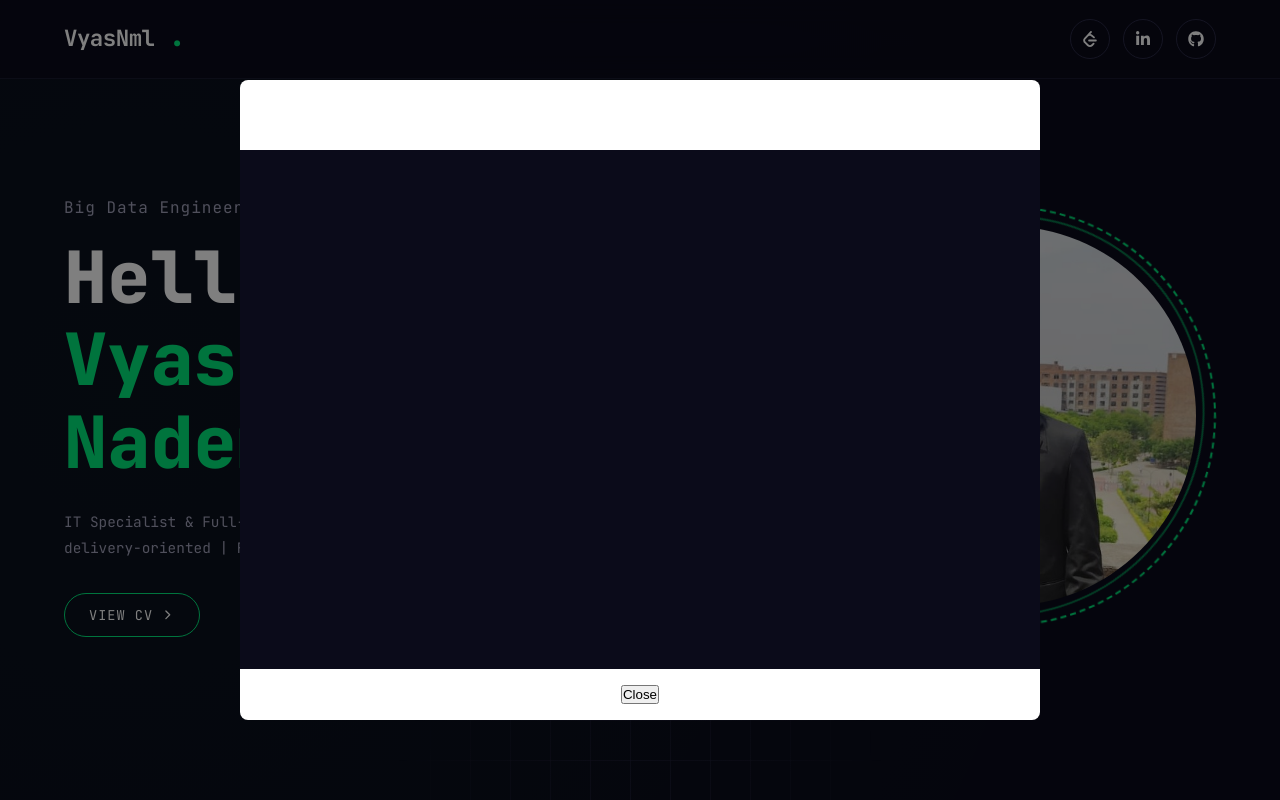
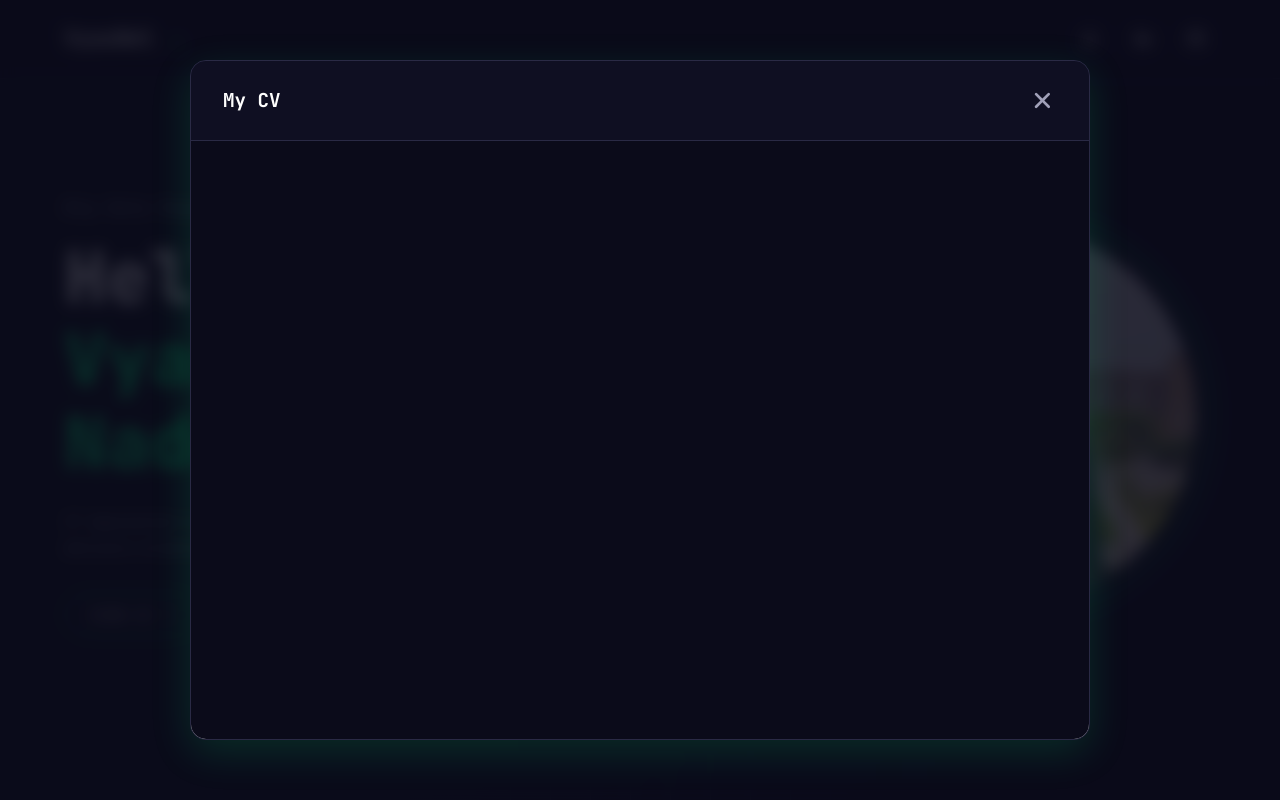
Before and after one commit to VyasNml/Portfolio, a React (Vite) app: page / in a window 1280 px wide. Both pictures are taken after a click on the button "VIEW CV". Shown: the top 800 px of the page. Built offline with nearby package versions, Linux system fonts and the light colour scheme.

Commit message:
Skills section

```diff
--- a/src/components/Skills.jsx
+++ b/src/components/Skills.jsx
@@ -1,6 +1,4 @@
 import {
-  SiJavascript,
-  SiTypescript,
   SiReact,
   SiNextdotjs,
   SiNodedotjs,
@@ -9,17 +7,20 @@ import {
   SiTailwindcss,
   SiDocker,
   SiMongodb,
-  SiPostgresql
+  SiPostgresql,
+  SiCplusplus,
+  SiC
 } from 'react-icons/si';
-import { FaAws } from 'react-icons/fa';
+import { FaAws, FaJava } from 'react-icons/fa';
 
 const skillsData = [
   {
     category: 'Languages',
     skills: [
-      { name: 'JavaScript', icon: <SiJavascript /> },
-      { name: 'TypeScript', icon: <SiTypescript /> },
-      { name: 'Python', icon: <SiPython /> }
+      { name: 'Python', icon: <SiPython /> },
+      { name: 'C++', icon: <SiCplusplus /> },
+      { name: 'C', icon: <SiC /> },
+      { name: 'Java', icon: <FaJava /> }
     ]
   },
   {
--- a/src/components/popup.jsx
+++ b/src/components/popup.jsx
@@ -1,47 +1,22 @@
+import { IoClose } from 'react-icons/io5';
 
 const Popup = ({ title, pdfUrl, onClose }) => {
   return (
-    <div
-      style={{
-        position: "fixed",
-        top: 0,
-        left: 0,
-        width: "100%",
-        height: "100%",
-        backgroundColor: "rgba(0,0,0,0.5)",
-        display: "flex",
-        justifyContent: "center",
-        alignItems: "center",
-        zIndex: 1000,
-      }}
-      onClick={onClose}
-    >
-      <div
-        style={{
-          backgroundColor: "#fff",
-          borderRadius: "8px",
-          width: "80%",
-          maxWidth: "800px",
-          height: "80%",
-          display: "flex",
-          flexDirection: "column",
-        }}
-        onClick={(e) => e.stopPropagation()}
-      >
-        <h2 style={{ textAlign: "center", padding: "1rem 0" }}>{title}</h2>
-
-        <iframe
-          src={pdfUrl}
-          style={{ flex: 10, border: "none" }}
-          title="CV PDF"
-        />
-
-        <button
-          style={{ margin: "1rem auto" }}
-          onClick={onClose}
-        >
-          Close
-        </button>
+    <div className="popup-overlay" onClick={onClose}>
+      <div className="popup-content" onClick={(e) => e.stopPropagation()}>
+        <div className="popup-header">
+          <h2 className="popup-title">{title}</h2>
+          <button className="popup-close" onClick={onClose} aria-label="Close">
+            <IoClose />
+          </button>
+        </div>
+        <div className="popup-body">
+          <iframe
+            src={pdfUrl}
+            title="CV PDF"
+            style={{ width: "100%", height: "100%", border: "none" }}
+          />
+        </div>
       </div>
     </div>
   );
--- a/src/index.css
+++ b/src/index.css
@@ -997,3 +997,84 @@ ul {
 .animate-delay-4 {
   animation-delay: 0.4s;
 }
+
+/* ========== POPUP ========== */
+.popup-overlay {
+  position: fixed;
+  top: 0;
+  left: 0;
+  width: 100%;
+  height: 100%;
+  background-color: rgba(11, 11, 26, 0.85);
+  backdrop-filter: blur(8px);
+  display: flex;
+  justify-content: center;
+  align-items: center;
+  z-index: 1000;
+  animation: fadeIn 0.3s ease;
+}
+
+.popup-content {
+  background-color: var(--bg-card);
+  border: 1px solid var(--border-color);
+  border-radius: 16px;
+  width: 90%;
+  max-width: 900px;
+  height: 85vh;
+  display: flex;
+  flex-direction: column;
+  box-shadow: 0 12px 40px rgba(0, 232, 123, 0.15);
+  overflow: hidden;
+  animation: slideUp 0.4s ease;
+}
+
+.popup-header {
+  display: flex;
+  justify-content: space-between;
+  align-items: center;
+  padding: 1.5rem 2rem;
+  border-bottom: 1px solid var(--border-color);
+  background: rgba(11, 11, 26, 0.5);
+}
+
+.popup-title {
+  font-family: var(--font-mono);
+  color: var(--text-primary);
+  font-size: 1.2rem;
+  font-weight: 700;
+  margin: 0;
+}
+
+.popup-close {
+  background: transparent;
+  border: none;
+  color: var(--text-secondary);
+  font-size: 1.8rem;
+  cursor: pointer;
+  display: flex;
+  align-items: center;
+  justify-content: center;
+  transition: all 0.3s ease;
+}
+
+.popup-close:hover {
+  color: var(--accent);
+  transform: rotate(90deg);
+}
+
+.popup-body {
+  flex: 1;
+  background-color: #f5f5f5; /* Light background for PDF viewer */
+  width: 100%;
+}
+
+@keyframes slideUp {
+  from {
+    transform: translateY(30px) scale(0.95);
+    opacity: 0;
+  }
+  to {
+    transform: translateY(0) scale(1);
+    opacity: 1;
+  }
+}
```
